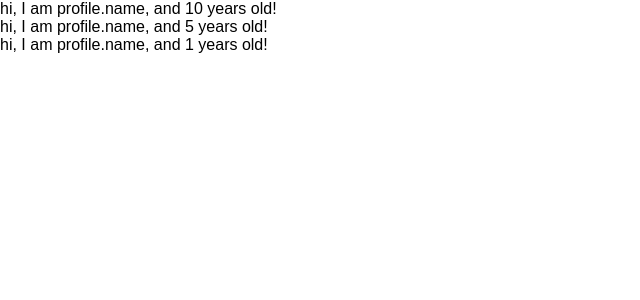
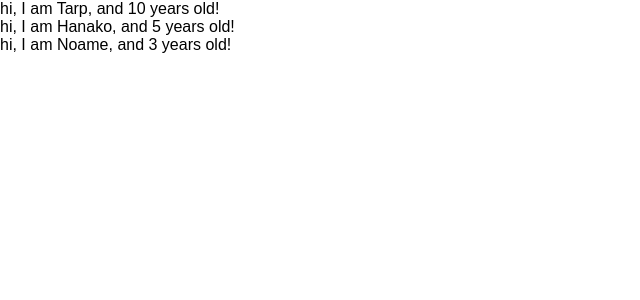
Before and after one commit to takehanKosuke/udemy-react, a React (Create React App) app: page / in a window 1280 px wide. Shown: the top 300 px of the page, without its empty margins (0-640 px from the left). Built offline with nearby package versions, Linux system fonts and the light colour scheme.

Commit message:
learn props-types

```diff
--- a/src/App.js
+++ b/src/App.js
@@ -1,5 +1,5 @@
 import React from 'react';
-
+import PropTypes from 'prop-types';
 
 
 
@@ -7,14 +7,13 @@ const App = () => {
   const profiles = [
     {name: "Tarp", age: 10},
     {name: "Hanako", age: 5},
-    {name: "Noame"}
-
+    {name: "Noame", age: 3}
   ]
   return (
       <div>
         {
           profiles.map((profile, index) => {
-            return <User name={"profile.name"} age={profile.age} key={index} />
+            return <User name={profile.name} age={profile.age} key={index} />
           })
         }
       </div>
@@ -25,7 +24,8 @@ const User = (props) => {
   return <div>hi, I am {props.name}, and {props.age} years old!</div>
 }
 
-User.defaultProps = {
-  age: 1
+User.propTypes = {
+  name: PropTypes.string,
+  age: PropTypes.number.isRequired
 }
 export default App;
```
